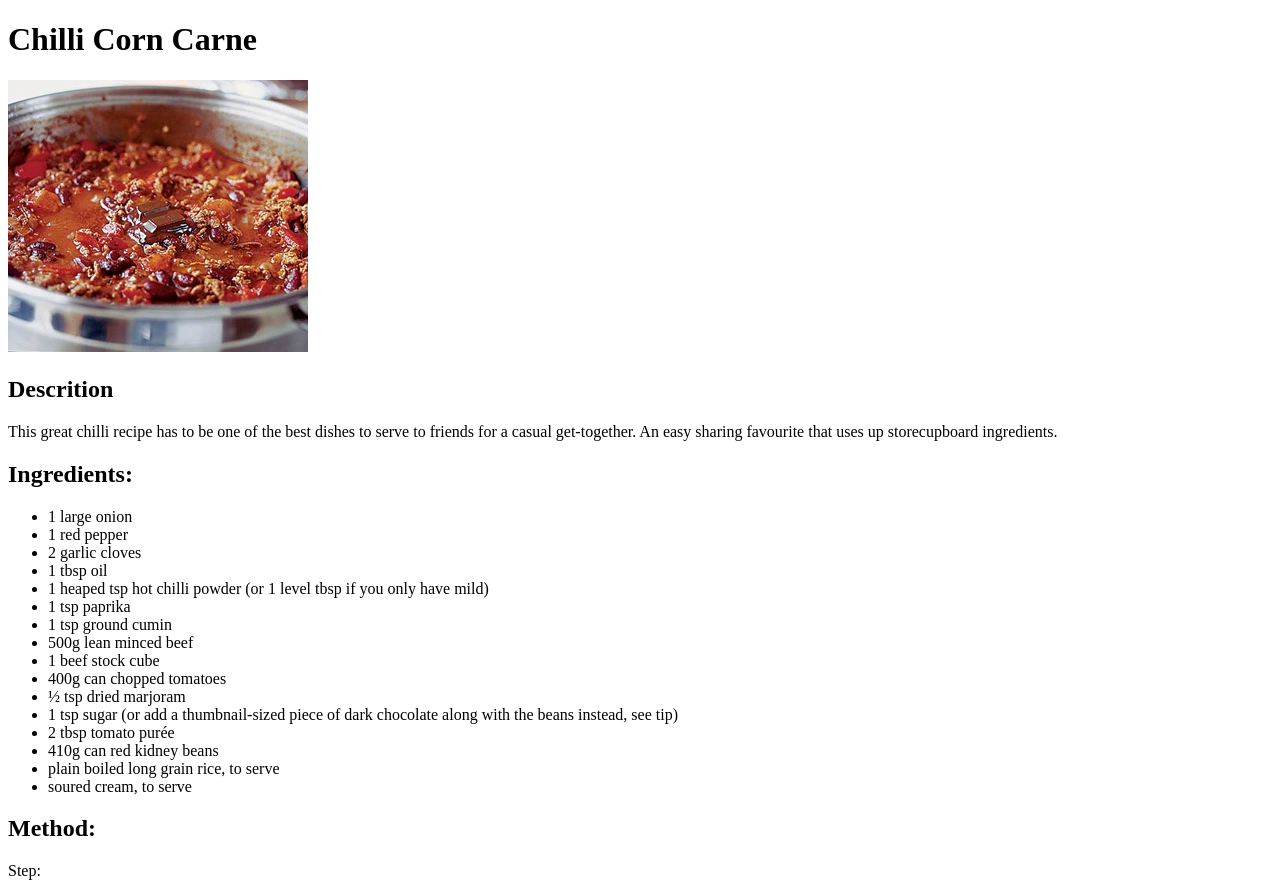
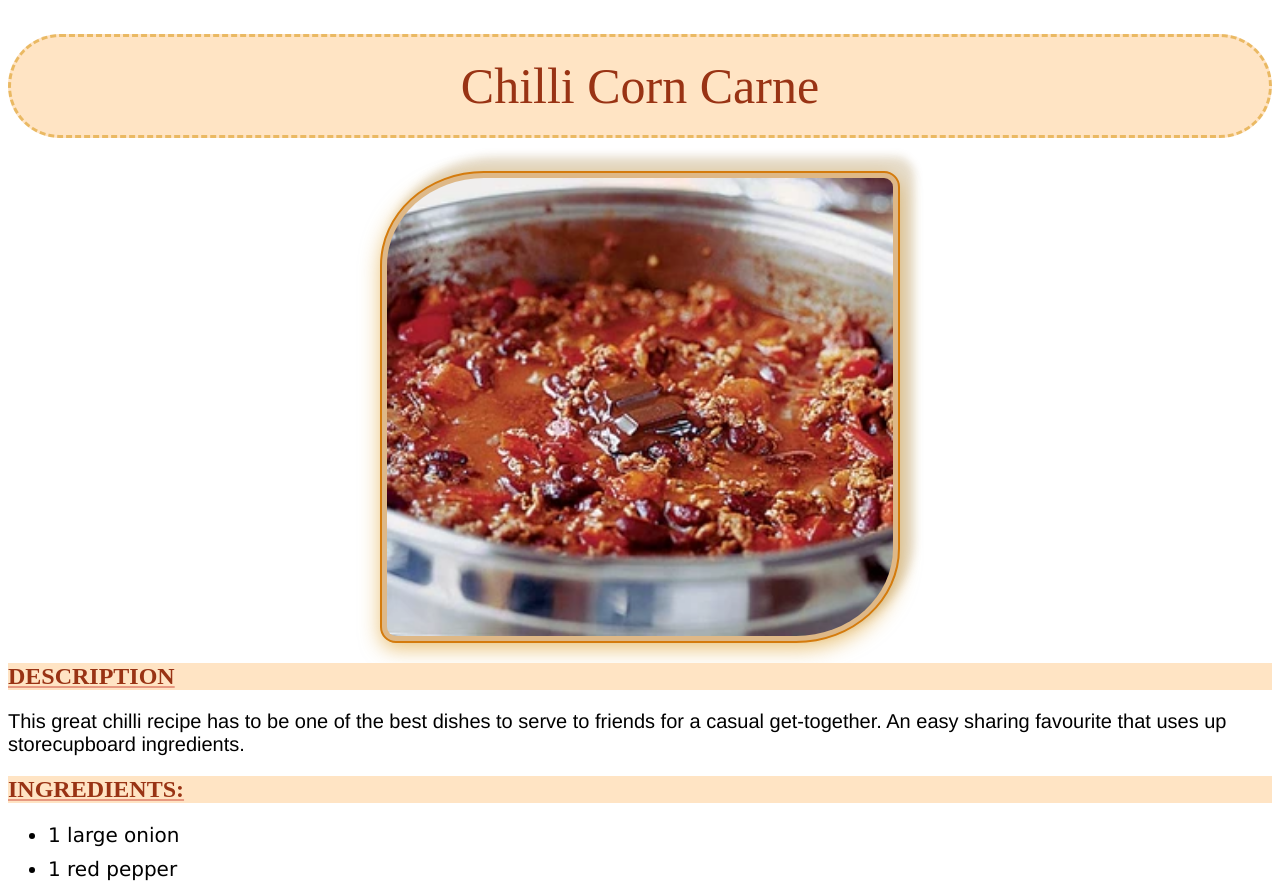
Before and after one commit to pieterbotes41/odins-recipe, a plain HTML site: page htmlRecipes/corncarne1.html in a window 1280 px wide. Shown: the top 892 px of the page. Drawn offline with Linux system fonts and the light colour scheme.

Commit message:
Added a css file

```diff
--- a/htmlRecipes/bananabread1.html
+++ b/htmlRecipes/bananabread1.html
@@ -3,14 +3,16 @@
 <head>
     <meta charset="UTF-8">
     <meta name="viewport" content="width=device-width, initial-scale=1.0">
+    <link rel="stylesheet" href="style.css">
     <title>Banana Bread</title>
 </head>
 <body>
-    <h1>Banana Bread</h1>
+    <h1 class="title">Banana Bread</h1>
     <img src="../recipe-images/bananabread.jpg" alt="A cross between banana breas and a drizzle cake">
-    <h2>Description</h2>
+    <h2 class="description">Description</h2>
     <p>A cross between banana bread and a drizzle cake, this easy banana loaf recipe is a quick bake that can be frozen. It's great for using up overripe bananas, too.</p>
-    <h2>Ingredients:</h2>
+    <h2 class="ingredients">Ingredients:</h2>
+        <div>
             <ul>
                 <li>140g butter, softened, plus extra for the tin</li>
                 <li>140g caster sugar</li>
@@ -21,9 +23,11 @@
                 <li>50g icing sugar</li>
                 <li>handful dried banana chips, for decoration</li>
             </ul>
+        </div>
 
-    <h2>Method:</h2>
-    Step:
+    <h2 class="method">Method:</h2>
+    <div class="step">Step:</div>
+    <div>
         <ol>
             <li>Heat oven to 180C/160C fan/gas 4.</li>
             <li>Butter a 2lb loaf tin and line the base and sides with baking parchment.</li>
@@ -34,5 +38,6 @@
             <li>Mix 50g icing sugar with 2-3 tsp water to make a runny icing.</li>
             <li>Drizzle the icing across the top of the cake and decorate with a handful of banana chips.</li>
         </ol>
+    </div>
 </body>
 </html>
--- a/htmlRecipes/corncarne1.html
+++ b/htmlRecipes/corncarne1.html
@@ -3,14 +3,16 @@
 <head>
     <meta charset="UTF-8">
     <meta name="viewport" content="width=device-width, initial-scale=1.0">
+    <link rel="stylesheet" href="style.css">
     <title>Chilli Corn Carne</title>
 </head>
 <body>
-    <h1>Chilli Corn Carne</h1>
+    <h1 class="title">Chilli Corn Carne</h1>
     <img src="../recipe-images/corncarne.jpg" alt="Chilli Corn Carne">
-    <h2>Descrition</h2>
+    <h2 class="description">Description</h2>
     <p>This great chilli recipe has to be one of the best dishes to serve to friends for a casual get-together. An easy sharing favourite that uses up storecupboard ingredients.</p>
-    <h2>Ingredients:</h2>
+    <h2 class="ingredients">Ingredients:</h2>
+        <div>
             <ul>
                 <li>1 large onion</li>
                 <li>1 red pepper</li>
@@ -29,9 +31,11 @@
                 <li>plain boiled long grain rice, to serve</li>
                 <li>soured cream, to serve</li>
             </ul>
+        </div>
 
-    <h2>Method:</h2>
-        Step:
+    <h2 class="method">Method:</h2>
+    <div class="step">Step:</div>
+        <div>
             <ol>
                 <li>Prepare your vegetables. Chop 1 large onion into small dice, about 5mm square. The easiest way to do this is to cut the onion in half from root to tip, peel it and slice each half into thick matchsticks lengthways, not quite cutting all the way to the root end so they are still held together. Slice across the matchsticks into neat dice.</li>
                 <li>Cut 1 red pepper in half lengthways, remove stalk and wash the seeds away, then chop. Peel and finely chop 2 garlic cloves.</li>
@@ -50,5 +54,6 @@
                 <li>Now replace the lid, turn off the heat and leave your chilli to stand for 10 minutes before serving. This is really important as it allows the flavours to mingle.</li>
                 <li>Serve with soured cream and plain boiled long grain rice.</li>
             </ol>
+        </div>
 </body>
 </html>
--- /dev/null
+++ b/htmlRecipes/style.css
@@ -0,0 +1,81 @@
+.title{
+    color: rgb(153, 51, 20);
+    font-size: 50px;
+    font-weight: 200;
+    background-color: bisque;
+    padding: 20px;
+    border-radius: 4rem;
+    box-sizing: border-box;
+    border-style: dashed;
+    border-color: rgba(219, 153, 30, 0.582);
+    text-align: center;
+}
+
+img {
+    border-radius: 20%;
+    border: 2px solid rgb(212, 123, 13);
+    padding: 5px;
+    width: fit-content;
+    box-shadow: 0.7rem -0.7rem 8px 0.2rem rgba(146, 107, 34, 0.22), 0 6px 20px 0 rgba(219, 153, 30, 0.582);
+    image-rendering: optimizeQuality;
+    margin: 10px;
+    border-top-right-radius: 1rem;
+    border-bottom-left-radius: 1rem;
+    display: block;
+    margin-left: auto;
+    margin-right: auto;
+    width: 40%;
+    background-color: burlywood;
+}
+
+.description{
+    color: rgb(153, 51, 20);
+    text-decoration: underline;
+    text-transform: uppercase;
+    text-decoration-color: rgb(231, 153, 129);
+    background-color: bisque;
+}
+
+p{
+  font-size: 20px;
+  font-family: 'Franklin Gothic Medium', 'Arial Narrow', Arial, sans-serif, sans-serif;
+
+}
+
+.ingredients{
+    color: rgb(153, 51, 20);
+    text-decoration: underline;
+    text-transform: uppercase;
+    text-decoration-color: rgb(231, 153, 129);
+    background-color: bisque;
+}
+
+.method{
+    color: rgb(153, 51, 20);
+    text-decoration: underline;
+    text-transform: uppercase;
+    text-decoration-color: rgb(231, 153, 129);
+    background-color: bisque;
+}
+
+li{
+    font-family: 'Lucida Sans', 'Lucida Sans Regular', 'Lucida Grande', 'Lucida Sans Unicode', Geneva, Verdana, sans-serif;
+    font-size: 20px;
+}
+
+.step{
+    font-size: 40px;
+    text-decoration: underline;
+}
+
+ul{
+    display: flex;
+    flex-direction: column;
+    gap: 10px;
+}
+
+ol{
+    display: flex;
+    flex-direction: column;
+    gap: 10px;
+}
```
Also changed, not shown: htmlRecipes/spaghetti1.html (+20 -7 lines). Lines whose indentation alone changed are shown as unchanged.
